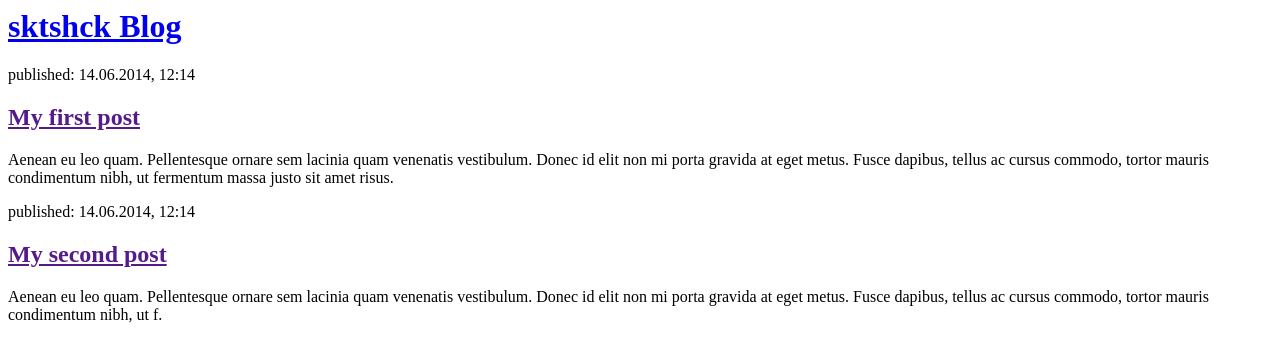
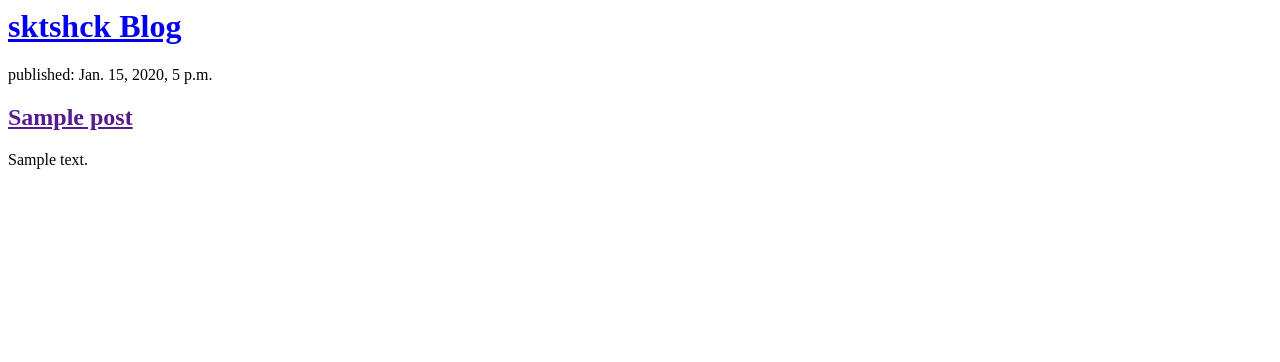
Before and after one commit to rrnainggolan/django-blog, a Django app: page / in a window 1280 px wide. Shown: the top 362 px of the page. Run offline with Django 3.2, Linux system fonts and the light colour scheme; tables that the repository leaves empty hold one stand-in row (values such as "Sample post").

Commit message:
Modified templates to display posts from database.

```diff
--- a/blog/models.py
+++ b/blog/models.py
@@ -6,13 +6,13 @@ from django.utils import timezone
 class Post(models.Model):
     author = models.ForeignKey(settings.AUTH_USER_MODEL, on_delete=models.CASCADE)
     title = models.CharField(max_length=200)
-    text = models.TextField
+    text = models.TextField()
     created_date = models.DateTimeField(default=timezone.now)
     published_date = models.DateTimeField(blank=True, null=True)
 
     def publish(self):
         self.published_date = timezone.now()
-        self.save
+        self.save()
 
     def __str__(self):
         return self.title
--- a/blog/templates/blog/post_list.html
+++ b/blog/templates/blog/post_list.html
@@ -6,17 +6,12 @@
         <div>
             <h1><a href="/">sktshck Blog</a></h1>
         </div>
-
-        <div>
-            <p>published: 14.06.2014, 12:14</p>
-            <h2><a href="">My first post</a></h2>
-            <p>Aenean eu leo quam. Pellentesque ornare sem lacinia quam venenatis vestibulum. Donec id elit non mi porta gravida at eget metus. Fusce dapibus, tellus ac cursus commodo, tortor mauris condimentum nibh, ut fermentum massa justo sit amet risus.</p>
+        {% for post in posts %}
+          <div>
+            <p>published: {{ post.published_date }} </p>
+            <h2><a href="">{{ post.title }}</a></h2>
+            <p>{{ post.text }}</p>
         </div>
-
-        <div>
-            <p>published: 14.06.2014, 12:14</p>
-            <h2><a href="">My second post</a></h2>
-            <p>Aenean eu leo quam. Pellentesque ornare sem lacinia quam venenatis vestibulum. Donec id elit non mi porta gravida at eget metus. Fusce dapibus, tellus ac cursus commodo, tortor mauris condimentum nibh, ut f.</p>
-        </div>
+        {% endfor %}
     </body>
 </html>
--- a/blog/views.py
+++ b/blog/views.py
@@ -1,5 +1,8 @@
 from django.shortcuts import render
+from django.utils import timezone
+from .models import Post
 
 # Create your views here.
 def post_list(request):
-    return render(request, 'blog/post_list.html', {})
+    posts = Post.objects.filter(published_date__lte=timezone.now()).order_by('published_date')
+    return render(request, 'blog/post_list.html', { 'posts': posts })
```
Also changed, not shown: blog/migrations/0002_post_text.py (added), blog/migrations/0003_auto_20201021_1626.py (added).
